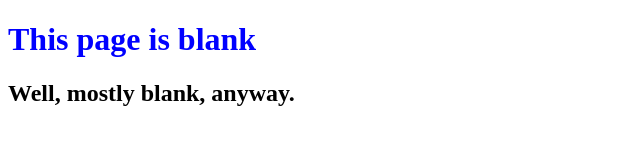
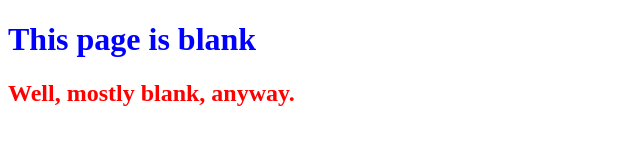
Before and after one commit to i013176/0main_opensap_repo, a plain HTML site: page index.html in a window 1280 px wide. Shown: the whole page, without its empty margins (0-640 px from the left). Drawn offline with Linux system fonts and the light colour scheme.

Commit message:
Changed 2nd header color to red

```diff
--- a/index.html
+++ b/index.html
@@ -6,6 +6,6 @@
 	</head>
 	<body>
 		<h1 style = "color: Blue">This page is blank</h1>
-		<h2>Well, mostly blank, anyway.</h2>
+		<h2 style = "color: Red">Well, mostly blank, anyway.</h2>
 	</body>
 </html>
```
